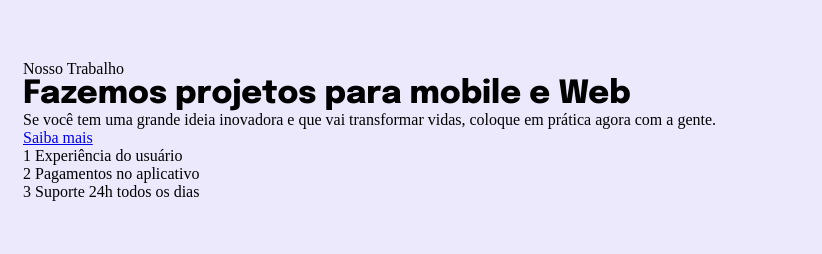
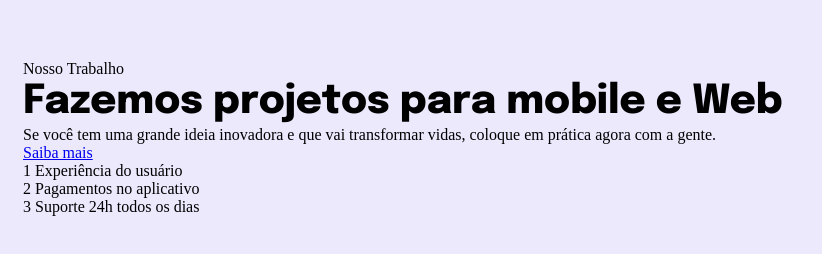
Before and after one commit to fernando-ruans/Introducao-a-Responsividade, a plain HTML site: page index.html in a window 1280 px wide. Shown: the whole page, without its empty margins (0-822 px from the left). Drawn offline with Linux system fonts and the light colour scheme.

Commit message:
Aplicando regra das unidades de medidas flexíveis.

```diff
--- a/style.css
+++ b/style.css
@@ -8,11 +8,22 @@ ul {
     list-style: none;
 }
 
+:root {
+    font-size: 62.5%; /* 10px */
+}
+/* 1REM = 16px */
+
+/* REM = Root EM */
+
 body {
     background: #ece9fd;
-    padding: 60px 23px 66px;
+    padding: 6.0rem 2.3rem 6.6rem;
+    font-size: 1.6rem;
 }
 
 h1 {
     font-family: 'Epilogue', sans-serif;
+    font-size: 4.0rem;
+    line-height: 4.8rem;
+
 }
```
